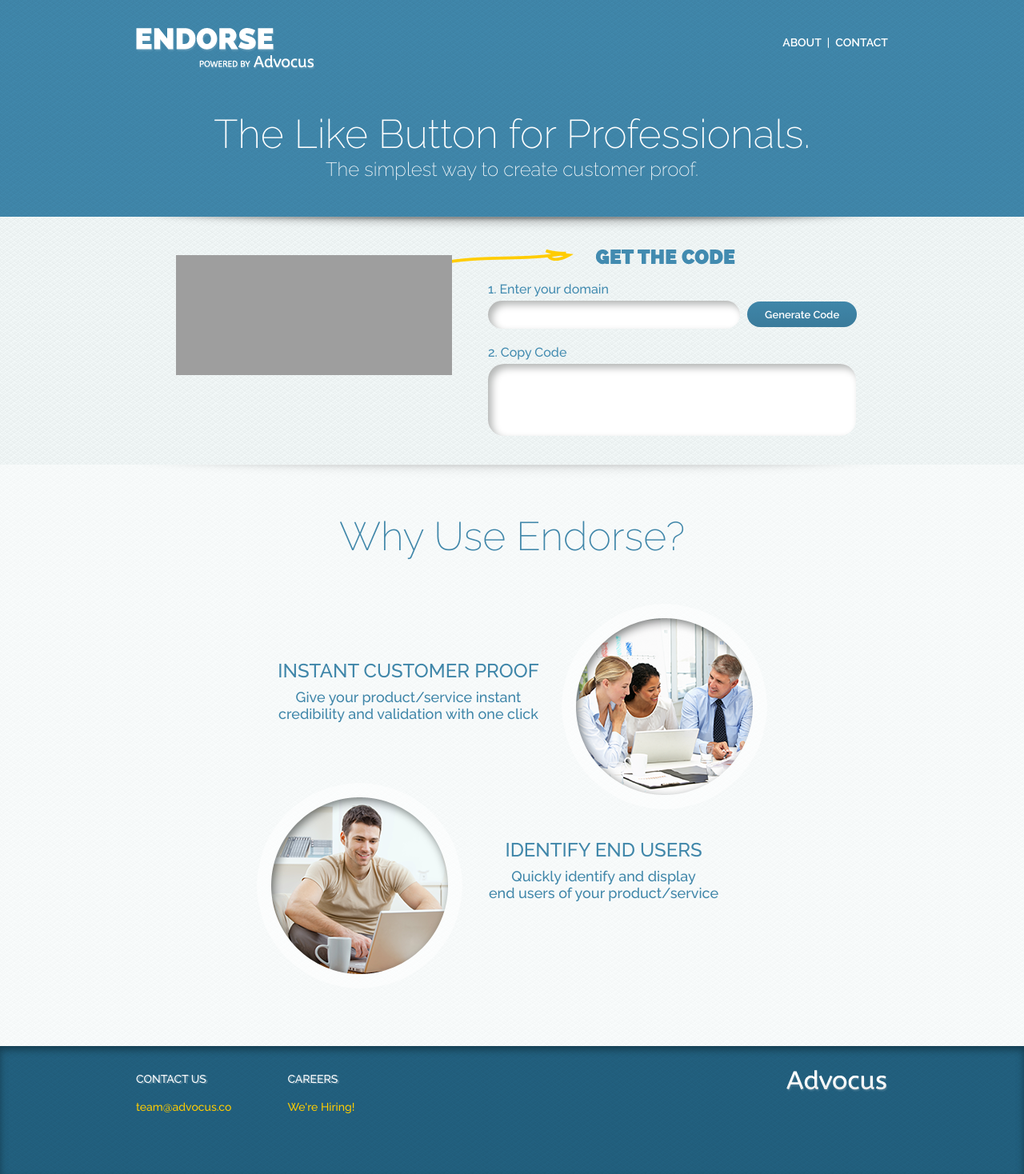
After one commit to rporeilly/Advocus, a PHP site: page /about.php in a window 1280 px wide. The commit adds this page. Shown: the whole page at 80% size. Run offline with PHP 8.4, Linux system fonts and the light colour scheme; grey boxes are pictures that could not be loaded.

Commit message:
Switching to php

```diff
--- /dev/null
+++ b/about.php
@@ -0,0 +1,79 @@
+<!DOCTYPE html PUBLIC "-//W3C//DTD XHTML 1.0 Transitional//EN"
+"http://www.w3.org/TR/xhtml1/DTD/xhtml1-transitional.dtd">
+<html xmlns="http://www.w3.org/1999/xhtml">
+
+<head>
+  <meta charset="utf-8">
+  <title>Endorse | Powered by Advocus</title>
+  <meta name="description" content="">
+  <link href='http://fonts.googleapis.com/css?family=Raleway:400,200,300,700,600,500' rel='stylesheet' type='text/css'>
+  <link rel="stylesheet" href="css/style.css">
+</head>
+
+  <body>
+    <div id="header">
+      <div id="header-inner">
+        <div id="branding">
+          <img id="logo" src="images/logo.png" alt="Advocus Logo" />
+          <div class="links">
+            <a href="#">About</a>&nbsp;&nbsp;|&nbsp;&nbsp;<a href="mailto:team@advocus.co">Contact</a>
+          </div>
+        </div>
+        <h1>The Like Button for Professionals.</h1>
+        <h2>The simplest way to create customer proof.</h2>
+      </div>
+    </div>
+    <div id="header-shadow"></div>
+    <div id ="highlight">
+      <div id="highlight-inner">
+        <div id="widget">
+          <iframe width="345" allowtransparency="true" border="0" class="advocus-widget" src="http://advocus.co/endorse.html#/87hfg87f" scrolling="no" style="border: none; background: transparent;"></iframe>
+        </div>
+        <div id="get-code">
+          <img src="images/get-code.png" /><br />
+          <label>1. Enter your domain</label><br />
+          <input type="text" id="domain"></input>
+          <a href="#">Generate Code</a><br />
+          <label>2. Copy Code</label><br />
+          <textarea id="copy-code"></textarea>
+        </div>
+      </div>
+    </div>
+    <div id="highlight-shadow"></div>
+    <div id="content">
+      <div id="content-inner">
+        <h1>Why Use Endorse?</h1>
+        <div class="block img-right">
+          <img src="images/blurb-top.png" />
+          <div class="copy">
+            <h3>Instant Customer Proof</h3>
+            <p>Give your product/service instant<br />credibility and validation with one click</p>
+          </div>
+        </div>
+        <div class="block img-left">
+          <img src="images/blurb-bottom.png" />
+          <div class="copy">
+            <h3>Identify End Users</h3>
+            <p>Quickly identify and display<br />end users of your product/service</p>
+          </div>
+        </div>
+      </div>
+    </div>
+    <div id="footer">
+      <div id="footer-inner">
+        <div id="footer-links">
+          <div class="link">
+            <h4>Contact Us</h4>
+            <a href="mailto:team@advocus.co">team@advocus.co</a>
+          </div>
+          <div class="link">
+            <h4>Careers</h4>
+            <a href="#">We're Hiring!</a>
+          </div>
+        </div>
+        <img src="images/footer-logo.png" alt="Advocus Logo" />
+      </div>
+    </div>
+  </body>
+
+</html>
--- a/css/style.css
+++ b/css/style.css
@@ -134,9 +134,12 @@ textarea {
 }
 
 #widget {
-  width: 335px;
+  float: left;
   height: 120px;
-  float: left;
+  left: 50px;
+  position: relative;
+  top: 48px;
+  width: 345px;
 }
 
 #get-code {
@@ -277,3 +280,22 @@ textarea#copy-code {
   float: left;
   margin: 15px 70px 0 0;
 }
+
+/* Add to widget CSS */
+
+/*
+body {
+  backround: none;
+}
+.mentor-light {
+  background: #FFFFFF;
+  border: 1px solid #c7c7c7;
+  border-radius: 15px;
+  -webkit-border-radius: 20px;
+  -moz-border-radius: 20px;
+}
+.mentor-container {
+  height: 100px;
+  width: 315px;
+}
+*/
```
Also changed, not shown: index.php (added, +79 -0 lines).
